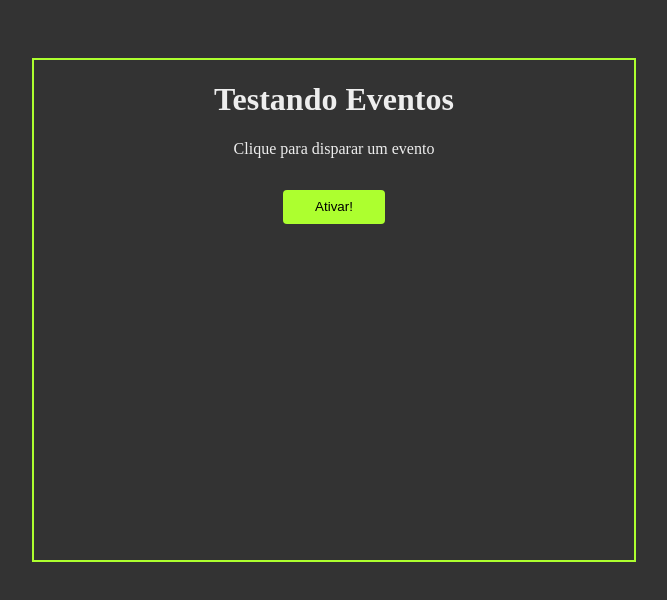
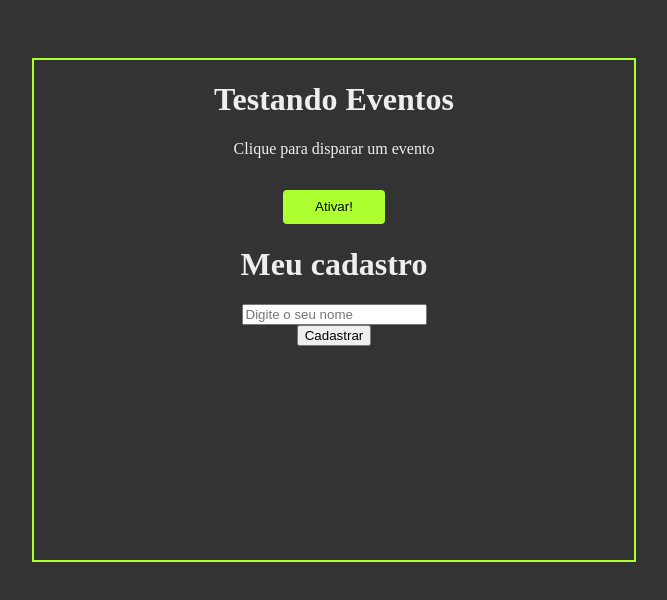
Before and after one commit to vsiago/projeto-react, a React (Create React App) app: page / in a window 1280 px wide. Shown: the top 600 px of the page, without its empty margins (306-973 px from the left). Built offline with nearby package versions, Linux system fonts and the light colour scheme.

Commit message:
atualizacao

```diff
--- a/src/App.js
+++ b/src/App.js
@@ -1,5 +1,6 @@
 import './App.css';
 import Evento from './components/Evento';
+import Form from './components/Form';
 
 
 
@@ -9,6 +10,7 @@
     <div className="App">
       <h1>Testando Eventos</h1>
       <Evento numero='1' />
+      <Form />
     </div>
   );
 }
--- /dev/null
+++ b/src/components/Form.js
@@ -0,0 +1,24 @@
+function Form() {
+
+function cadastrarUsuario(e) {
+  e.preventDefault()
+  console.log('Cadastrou o usuario')
+}
+
+
+  return (
+    <div>
+      <h1>Meu cadastro</h1>
+      <form onSubmit={cadastrarUsuario}>
+        <div>
+        <input type="text" placeholder="Digite o seu nome"/>
+        </div>
+        <div>
+        <input type="submit" value="Cadastrar"/>
+        </div>
+      </form>
+    </div>
+  )
+}
+
+export default Form
```
Also changed, not shown: 1 other file (tests, documents, lock files or other folders).
